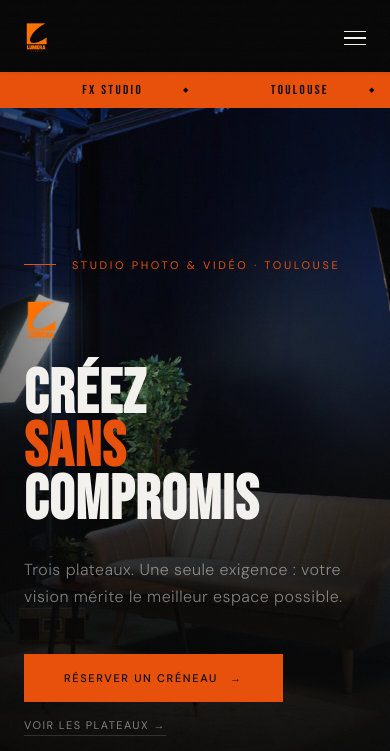
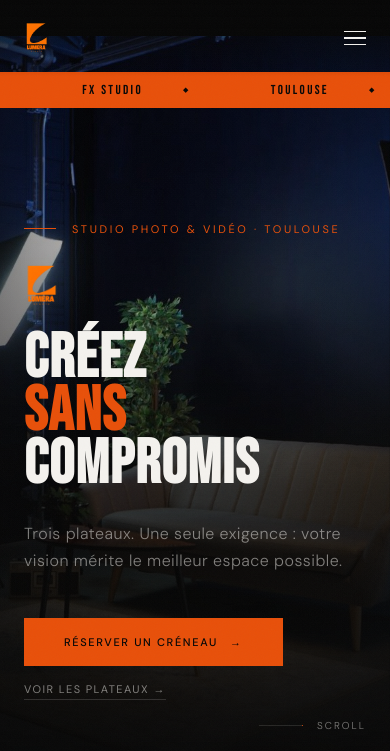
Before and after one commit to ninetechnologies/lumera-demo, a plain HTML site: page lumera-v4/index.html in a window 390 px wide. Shown: the top 751 px of the page. Drawn offline with nearby package versions, Linux system fonts and the light colour scheme.

Commit message:
fix: ticker sticky + hero height correct

```diff
--- a/lumera-v4/index.html
+++ b/lumera-v4/index.html
@@ -107,14 +107,13 @@
 
     /* ════ TICKER ════ */
     .ticker-wrap {
-      position:relative; z-index:0;
+      position:sticky; top:76px; z-index:100;
       isolation:isolate;
       background: var(--orange);
       overflow:hidden;
       height:36px;
       display:flex;
       align-items:center;
-      margin-top: 76px; /* below nav */
     }
     .ticker-track {
       display:flex;
@@ -144,7 +143,7 @@
     /* ════ HERO ════ */
     #hero {
       position:relative; z-index:10;
-      height: calc(100svh - 76px - 72px);
+      height: calc(100svh - 76px - 36px);
       min-height:580px;
       display:flex;
       align-items:flex-end;
@@ -175,7 +174,7 @@
 
     .hero-content {
       position:relative; z-index:10;
-      padding:36px 64px 80px;
+      padding:0 64px 80px;
       max-width:920px;
     }
     .hero-eyebrow {
@@ -577,9 +576,9 @@
       .nav-links { display:none; }
       .burger { display:flex; }
 
-      .ticker-wrap { margin-top:72px; }
+      .ticker-wrap { top:72px; }
 
-      #hero { height:calc(100svh - 72px - 72px); }
+      #hero { height:calc(100svh - 72px - 36px); }
       .hero-content { padding:0 24px 72px; }
       .hero-logo-display { height:52px; }
       .hero-title { font-size:clamp(58px,15vw,90px); }
```
